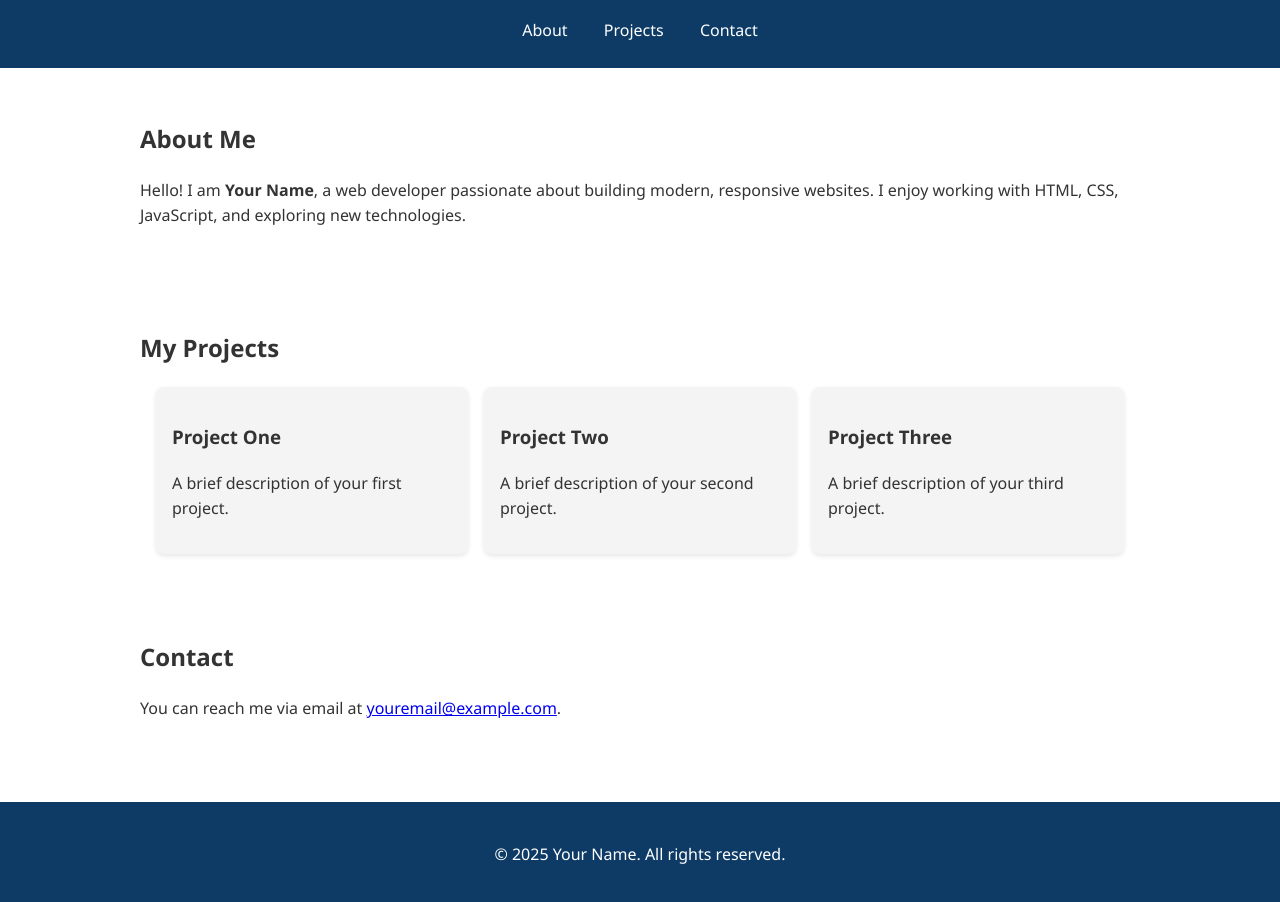
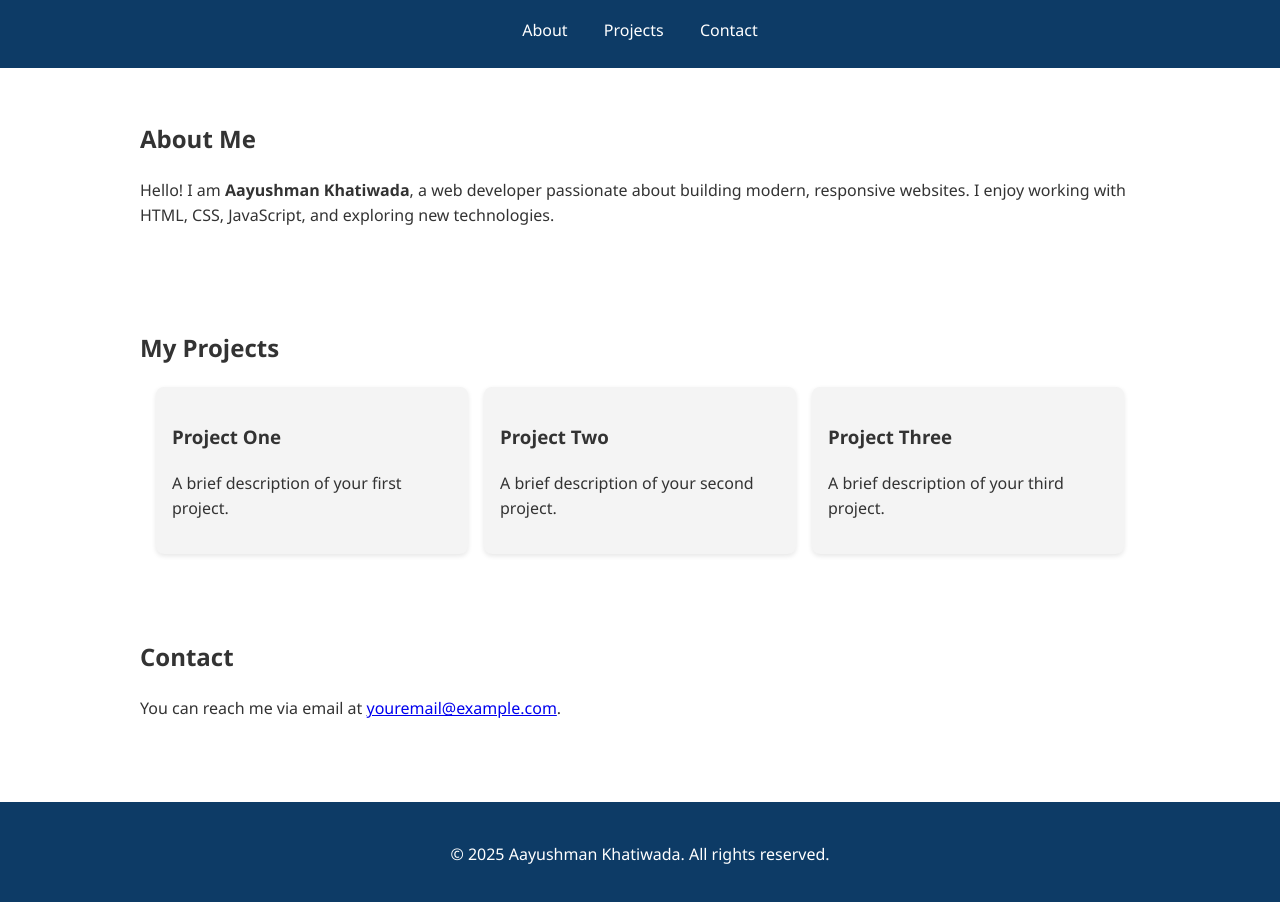
Before and after one commit to aayushmaN360/portfolio-coming-soon, a plain HTML site: page index.html in a window 1280 px wide. Shown: the part 100-1002 px from the top of the page. Drawn offline with Linux system fonts and the light colour scheme.

Commit message:
updated html

```diff
--- a/index.html
+++ b/index.html
@@ -3,7 +3,7 @@
 <head>
     <meta charset="UTF-8" />
     <meta name="viewport" content="width=device-width, initial-scale=1.0"/>
-    <title>Your Name - Portfolio</title>
+    <title>Aayushman Khatiwda - Portfolio</title>
     <style>
         body {
             font-family: 'Segoe UI', sans-serif;
@@ -58,7 +58,7 @@
 
     <section id="about">
         <h2>About Me</h2>
-        <p>Hello! I am <strong>Your Name</strong>, a web developer passionate about building modern, responsive websites. I enjoy working with HTML, CSS, JavaScript, and exploring new technologies.</p>
+        <p>Hello! I am <strong>Aayushman Khatiwada</strong>, a web developer passionate about building modern, responsive websites. I enjoy working with HTML, CSS, JavaScript, and exploring new technologies.</p>
     </section>
 
     <section id="projects">
@@ -81,11 +81,11 @@
 
     <section id="contact">
         <h2>Contact</h2>
-        <p>You can reach me via email at <a href="mailto:youremail@example.com">youremail@example.com</a>.</p>
+        <p>You can reach me via email at <a href="mailto:khayuwada.aayush1234@example.com">youremail@example.com</a>.</p>
     </section>
 
     <footer>
-        <p>&copy; 2025 Your Name. All rights reserved.</p>
+        <p>&copy; 2025 Aayushman Khatiwada. All rights reserved.</p>
     </footer>
 </body>
 </html>
```
